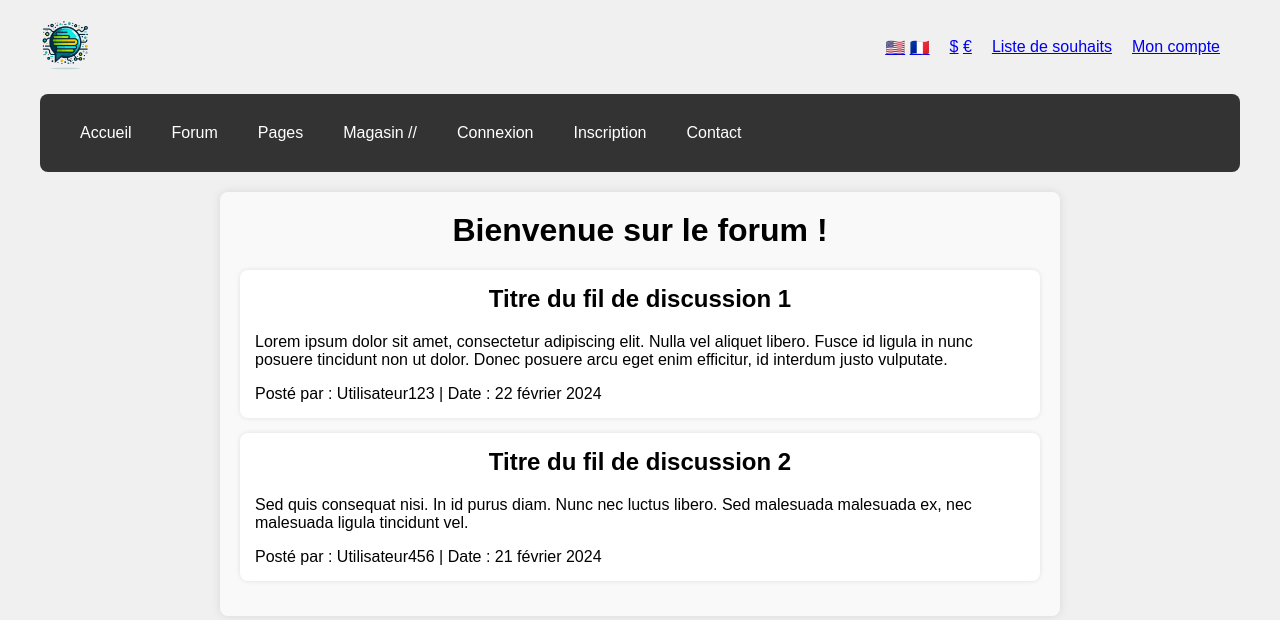
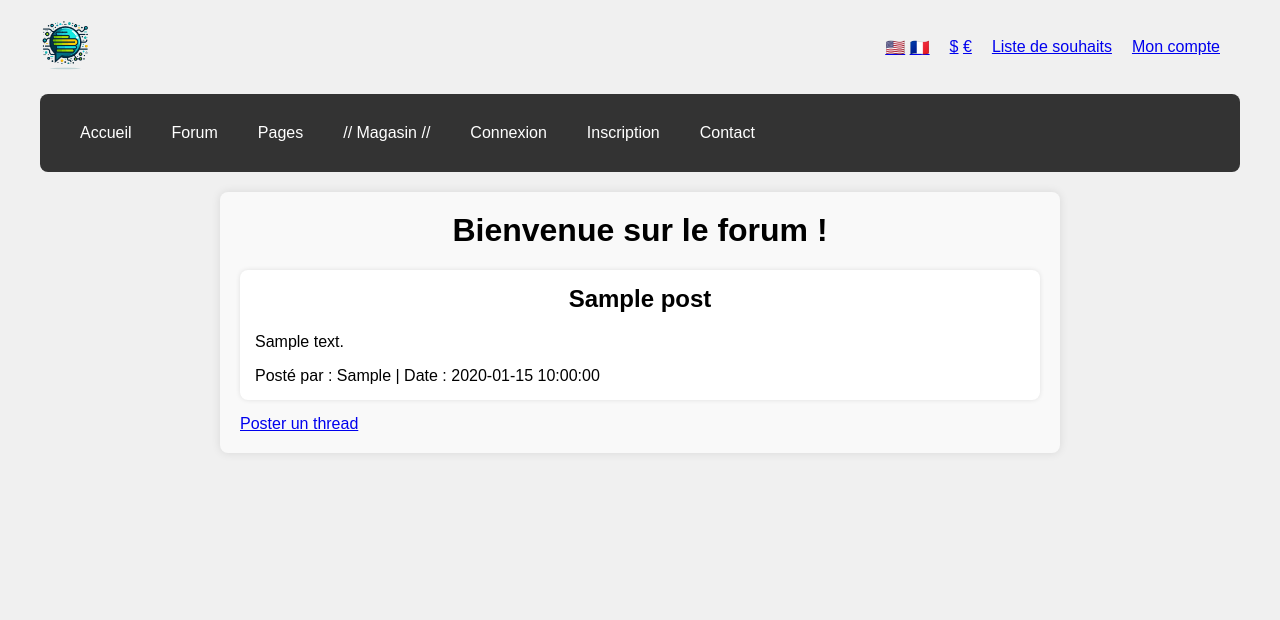
Before and after one commit to Mfxof/EpreuveE5-WebApplication, a PHP site: page /forum.php in a window 1280 px wide. Shown: the top 620 px of the page. Run offline with PHP 8.4, Linux system fonts and the light colour scheme; tables that the repository leaves empty or names only in its code hold one stand-in row (values such as "Sample post"); some libraries are stand-ins or nearby versions.

Commit message:
Ajout Forum

```diff
--- a/css/styles.css
+++ b/css/styles.css
@@ -178,7 +178,7 @@ label {
 
 input[type="text"],
 input[type="email"],
-input[type="tel"],
+input[type="num"],
 input[type="password"] {
   width: 100%;
   padding: 10px;
@@ -236,7 +236,7 @@ input[type="submit"]:hover {
 
 .contact-form input[type="text"],
 .contact-form input[type="email"],
-.contact-form input[type="tel"],
+.contact-form input[type="num"],
 .contact-form textarea {
   width: 100%;
   padding: 10px;
--- a/forum.php
+++ b/forum.php
@@ -1,25 +1,63 @@
-<?php include 'php/header.php' ?>
-    <title>Forum</title>
+<?php include 'php/header.php'; ?>
 
+<title>Forum</title>
 
-        <?php include 'php/navBar.php' ?>
+<?php include 'php/navBar.php'; ?>
 
-        <div class="forum">
-            <h1>Bienvenue sur le forum !</h1>
+<div class="forum">
+    <h1>Bienvenue sur le forum !</h1>
 
-            <!-- Fil de discussion 1 -->
-            <div class="thread">
-                <h2>Titre du fil de discussion 1</h2>
-                <p>Lorem ipsum dolor sit amet, consectetur adipiscing elit. Nulla vel aliquet libero. Fusce id ligula in nunc posuere tincidunt non ut dolor. Donec posuere arcu eget enim efficitur, id interdum justo vulputate.</p>
-                <p>Posté par : Utilisateur123 | Date : 22 février 2024</p>
-            </div>
+    <?php
+    // Connexion à la base de données
+    $conn = mysqli_connect("localhost", "root", "root", "projetwebappe5");
 
-            <!-- Fil de discussion 2 -->
-            <div class="thread">
-                <h2>Titre du fil de discussion 2</h2>
-                <p>Sed quis consequat nisi. In id purus diam. Nunc nec luctus libero. Sed malesuada malesuada ex, nec malesuada ligula tincidunt vel.</p>
-                <p>Posté par : Utilisateur456 | Date : 21 février 2024</p>
-            </div>
-        </div>
+    // Vérifier la connexion
+    if (!$conn) {
+        die("La connexion à la base de données a échoué: " . mysqli_connect_error());
+    }
 
-        <?php include 'php/footer.php' ?>
+    // Récupérer les messages
+    $sql = "SELECT * FROM posts";
+    $result = mysqli_query($conn, $sql);
+
+    // Vérifier les erreurs
+    if (!$result) {
+        die("Erreur dans la requête SQL: " . mysqli_error($conn));
+    }
+
+    // Afficher les messages
+    if (mysqli_num_rows($result) > 0) {
+        while ($row = mysqli_fetch_assoc($result)) {
+            echo "<div class='thread'>";
+            echo "<h2>" . $row['titre'] . "</h2>";
+            echo "<p>" . $row['contenu'] . "</p>";
+            echo "<p>Posté par : " . $row['utilisateur'] . " | Date : " . $row['date'] . "</p>";
+            echo "</div>";
+        }
+    } else {
+        echo "Aucun message trouvé.";
+    }
+
+    // Vérifier si le formulaire a été soumis
+    if ($_SERVER["REQUEST_METHOD"] == "POST") {
+        // Récupérer les données du formulaire
+        $titre = $_POST['titre'];
+        $contenu = $_POST['contenu'];
+        $utilisateur = $_POST['utilisateur'];
+
+        // Préparer et exécuter la requête SQL d'insertion
+        $insert_query = "INSERT INTO posts (titre, contenu, utilisateur) VALUES ('$titre', '$contenu', '$utilisateur')";
+        if (mysqli_query($conn, $insert_query)) {
+            echo "Nouveau fil de discussion créé avec succès.";
+        } else {
+            echo "Erreur lors de la création du fil de discussion: " . mysqli_error($conn);
+        }
+    }
+
+    // Fermer la connexion à la base de données
+    mysqli_close($conn);
+    ?>
+    <a href="postsCreation.php">Poster un thread</a>
+</div>
+
+<?php include 'php/footer.php'; ?>
--- a/php/navBar.php
+++ b/php/navBar.php
@@ -52,11 +52,11 @@
             </ul>
           </li>
           <li class="nav-item">
-            <a href="#" class="nav-link">Magasin //</a>
+            <a href="#" class="nav-link">// Magasin //</a>
             <ul class="sub-menu">
-              <li><a href="#">Produits //</a></li>
-              <li><a href="#">Panier //</a></li>
-              <li><a href="#">Caisse //</a></li>
+              <li><a href="#">// Produits //</a></li>
+              <li><a href="#">// Panier //</a></li>
+              <li><a href="#">// Caisse //</a></li>
             </ul>
           </li>
           <li class="nav-item">
```
Also changed, not shown: postsCreation.php (added, +64 -0 lines).
